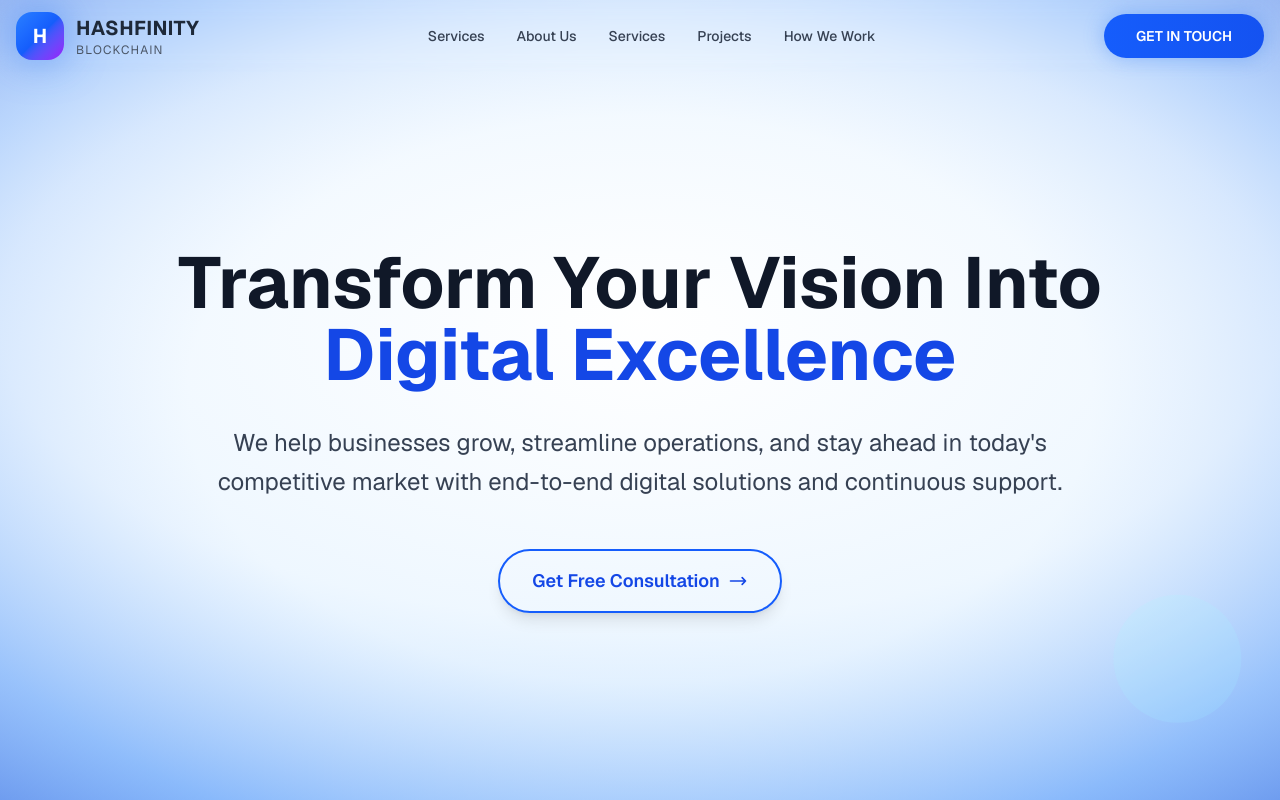
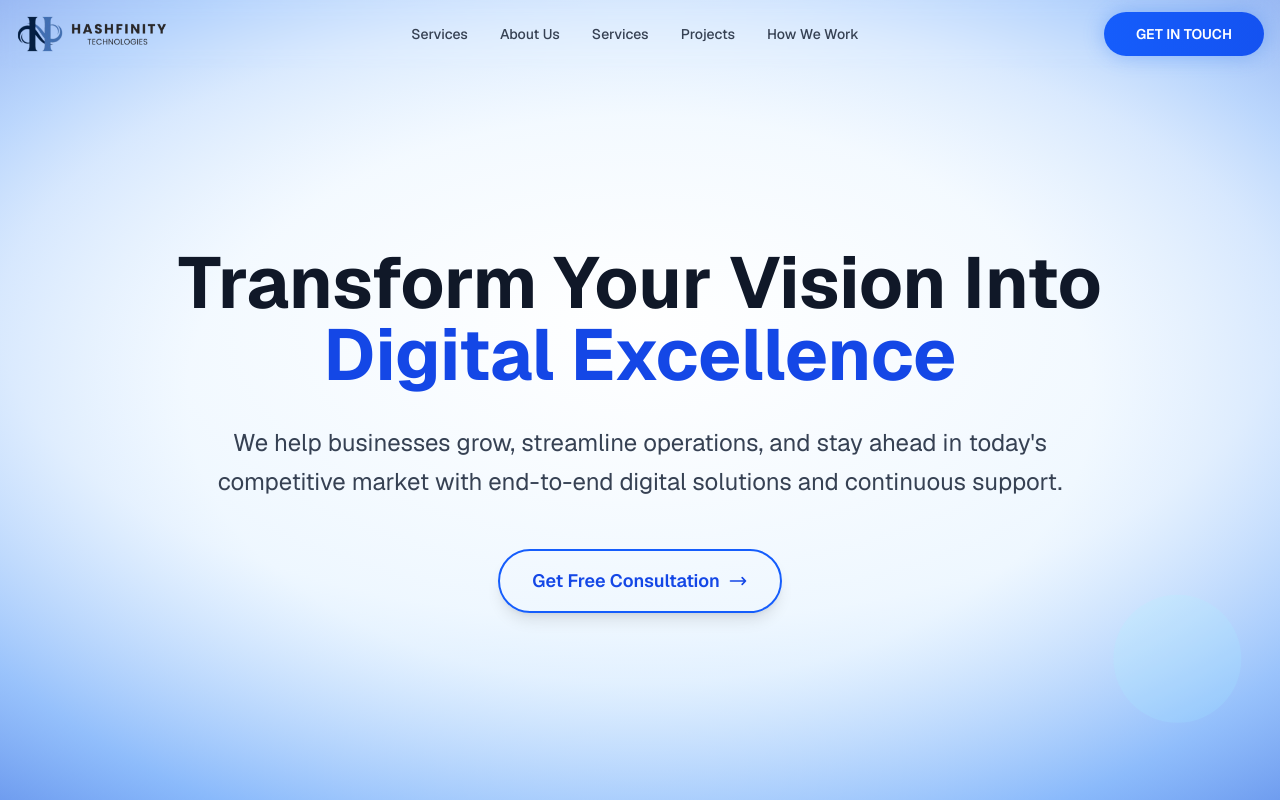
Before and after one commit to samhk90/hashfinity_01, a Next.js app: page / in a window 1280 px wide. Shown: the top 800 px of the page. Built offline with nearby package versions, Linux system fonts and the light colour scheme.

Commit message:
added logo

```diff
--- a/src/components/Header.tsx
+++ b/src/components/Header.tsx
@@ -3,7 +3,8 @@
 import { useState, useEffect } from 'react';
 import Link from 'next/link';
 import navigationData from '@/data/navigation.json';
-
+import Image from 'next/image';
+import logo from "@/../public/logo1.png"
 export default function Header() {
   const [isMobileMenuOpen, setIsMobileMenuOpen] = useState(false);
   const [isScrolled, setIsScrolled] = useState(false);
@@ -25,17 +26,7 @@ export default function Header() {
       <nav className="w-screen px-4 py-3 flex items-center justify-between">
         {/* Logo */}
         <Link href="/" className="flex items-center space-x-3 group">
-          <div className="w-12 h-12 bg-gradient-to-br from-blue-500 via-blue-600 to-purple-600 rounded-2xl flex items-center justify-center shadow-neon hover-lift animate-pulse-glow group-hover:scale-110 transition-all duration-300">
-            <span className="text-white font-bold text-xl">H</span>
-          </div>
-          <div className="flex flex-col">
-            <span className="text-gray-800 font-bold text-xl tracking-wide group-hover:text-blue-600 transition-colors duration-300">
-              HASHFINITY
-            </span>
-            <span className="text-gray-600 text-xs tracking-widest group-hover:text-blue-500 transition-colors duration-300">
-              BLOCKCHAIN
-            </span>
-          </div>
+            <Image src={logo} alt="HASHFINITY Logo" width={150} height={150} />
         </Link>
 
         {/* Desktop Navigation Links */}
```
Also changed, not shown: public/logo1.png (added).
